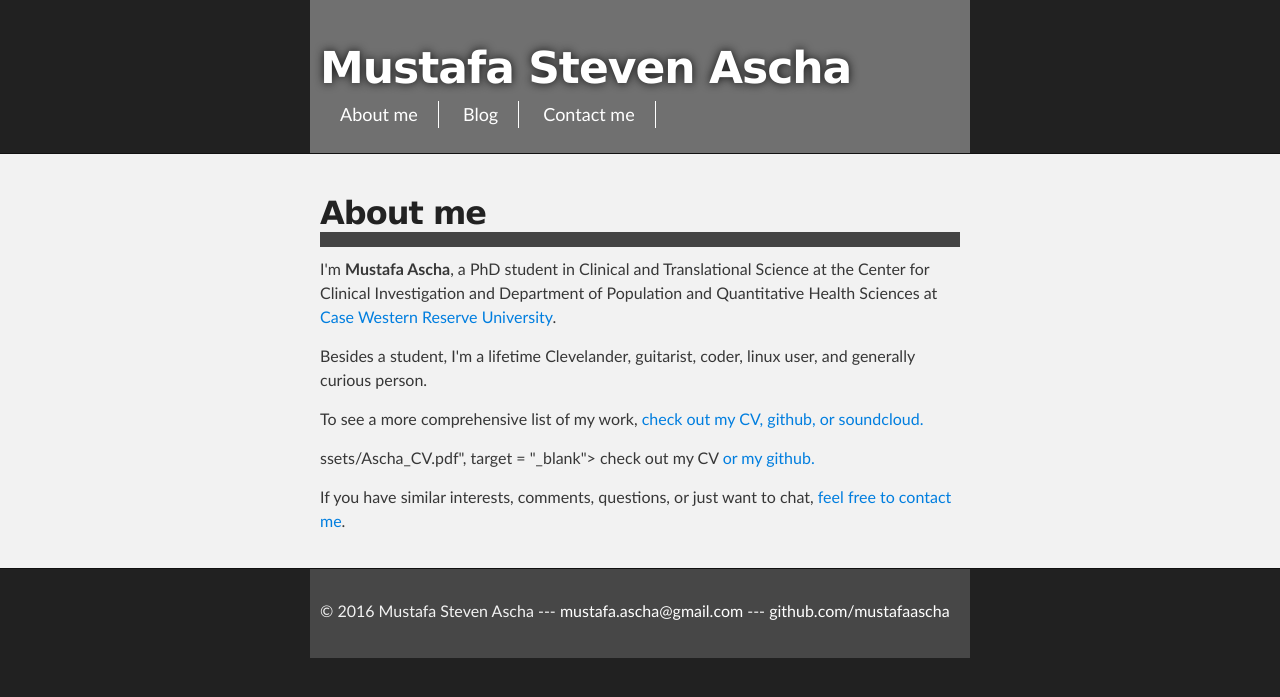
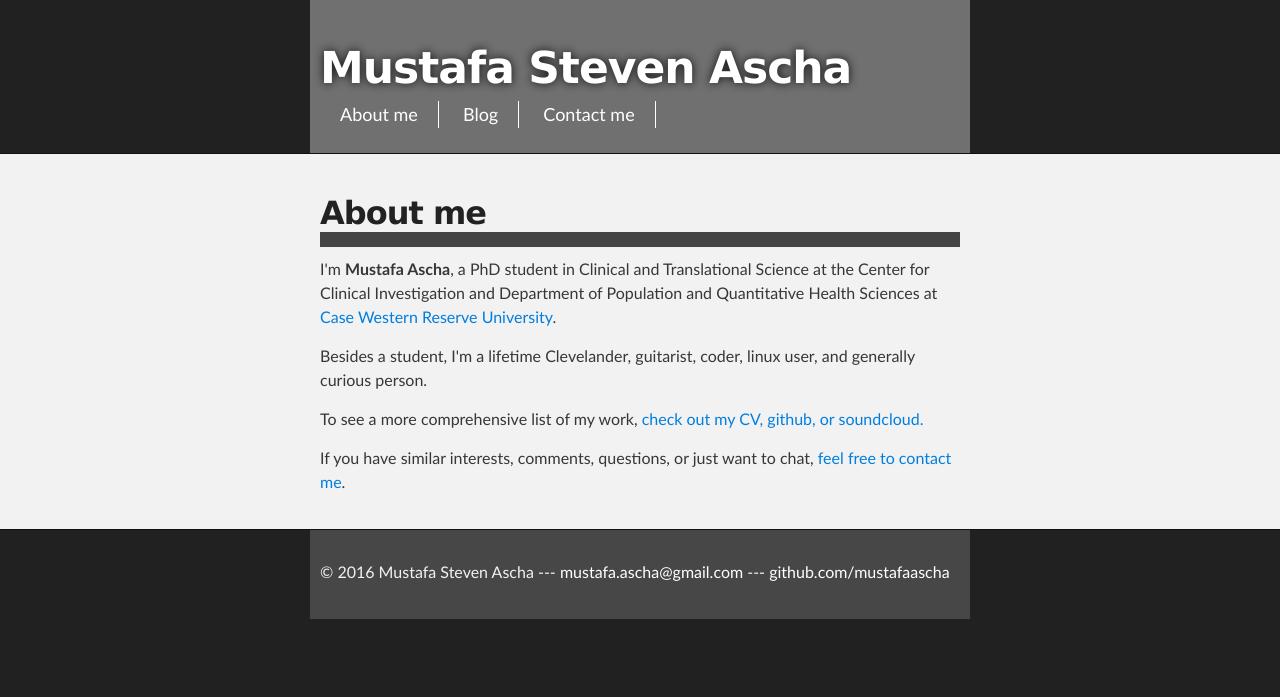
Before and after one commit to mustafaascha/mustafaascha.github.io, a Jekyll site: the page built from index.html, in a window 1280 px wide. Shown: the top 697 px of the page. Built offline with Jekyll 4.4.1, drawn with Linux system fonts in a browser that asks for light colours.

Commit message:
removed trailing cp txt

```diff
--- a/index.html
+++ b/index.html
@@ -9,6 +9,6 @@
 
 <p> Besides a student, I'm a lifetime Clevelander, guitarist, coder, linux user, and generally curious person.</p>
 
-<p>To see a more comprehensive list of my work, <a href="http://mustafa.fyi/a<p> To see some of my work, <a href="http://mustafa.fyi/assets/Ascha_CV.pdf", target = "_blank"> check out my CV,</a> <a href="http://github.com/mustafaascha", target="_blank"> github,</a> <a href="https://soundcloud.com/mustafa-ascha", target="_blank"> or soundcloud.</a> </p>ssets/Ascha_CV.pdf", target = "_blank"> check out my CV</a> <a href="http://github.com/mustafaascha", target="_blank"> or my github.</a> </p>
+<p>To see a more comprehensive list of my work, <a href="http://mustafa.fyi/a<p> To see some of my work, <a href="http://mustafa.fyi/assets/Ascha_CV.pdf", target = "_blank"> check out my CV,</a> <a href="http://github.com/mustafaascha", target="_blank"> github,</a> <a href="https://soundcloud.com/mustafa-ascha", target="_blank"> or soundcloud.</a> </p>
 
 <p>If you have similar interests, comments, questions, or just want to chat, <a href="mailto:mustafa.ascha@gmail.com", target = "_blank"> feel free to contact me</a>.</p>
```
